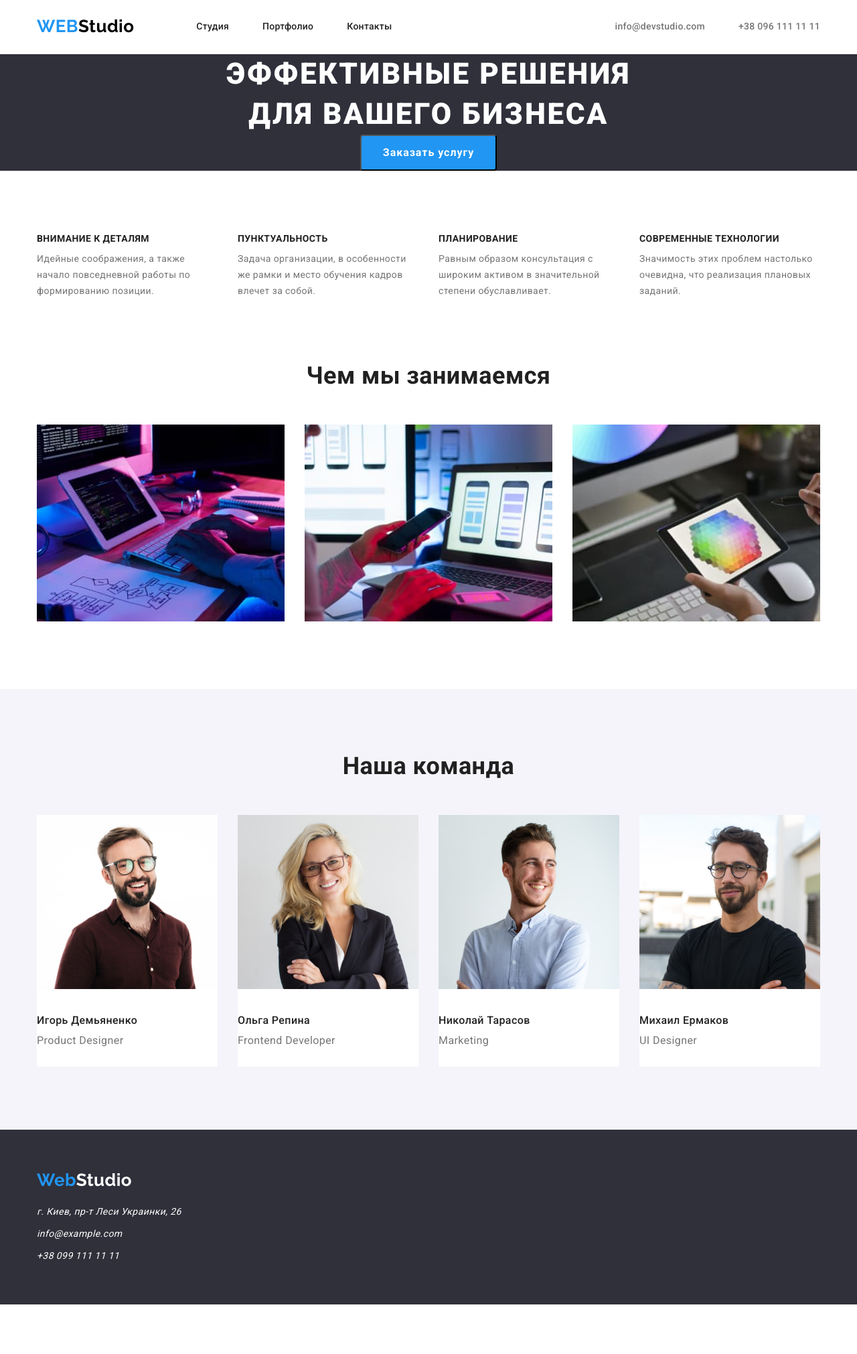
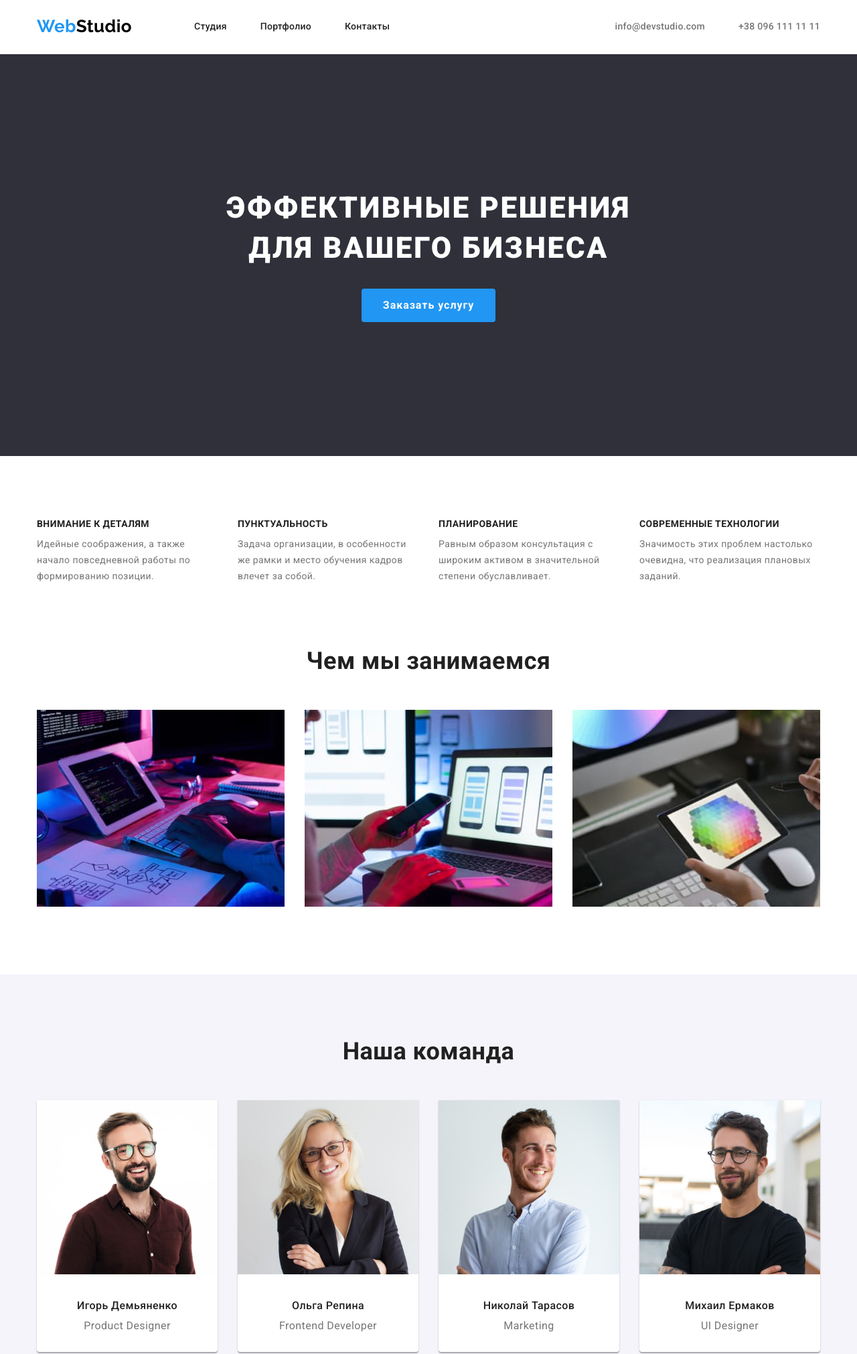
Before and after one commit to OlhaShutikova/goit-markup-hw-03, a plain HTML site: page index.html in a window 1280 px wide. Shown: the top 2022 px of the page at 67% size. Before the commit the page ends 1948 px from the top, so only its background shows below. Drawn offline with Linux system fonts and the light colour scheme.

Commit message:
Lesson 3. Changed mistakes

```diff
--- a/css/style.css
+++ b/css/style.css
@@ -126,12 +126,14 @@ body {
 /* Slogan section */
 
 .slogan {
+  padding: 200px 0;
   color: var(--primary-white-color);
   background-color: #2f303a;
   text-align: center;
 }
 
 .slogan-title {
+  margin-bottom: 30px;
   font-weight: 900;
   font-size: 44px;
   line-height: 1.36;
@@ -141,6 +143,7 @@ body {
 }
 
 .button {
+  border: none;
   padding: 10px 32px;
   border-radius: 4px;
   min-width: 200px;
@@ -210,6 +213,9 @@ body {
 
 .person > .item {
   width: 270px;
+  box-shadow: 0px 1px 3px rgba(0, 0, 0, 0.12), 0px 1px 1px rgba(0, 0, 0, 0.14),
+    0px 2px 1px rgba(0, 0, 0, 0.2);
+  border-radius: 0px 0px 4px 4px;
 }
 
 .team {
@@ -223,12 +229,14 @@ body {
   font-weight: 500;
   font-size: 16px;
   line-height: 1.2;
+  text-align: center;
 }
 
 .section-text {
   margin-bottom: 30px;
   font-size: 16px;
   line-height: 1.2;
+  text-align: center;
 }
 
 .portfolio-info {
@@ -252,7 +260,7 @@ body {
 }
 
 .footer-nav {
-  color: var(--primary-white-color);
+  color: rgba(255, 255, 255, 0.6);
   text-decoration: none;
 }
 
@@ -290,6 +298,8 @@ body {
   margin-right: 8px;
 }
 .button-offer {
+  border: none;
+  border-radius: 4px;
   padding: 6px 22px;
   color: var(--accent-color);
   background-color: #f5f4fa;
@@ -320,6 +330,7 @@ body {
 .portfolio-info {
   margin: 20px 24px;
 }
+
 .portfolio-subtitle {
   font-size: 16px;
   line-height: 1.9;
@@ -332,7 +343,7 @@ body {
 }
 
 .portfolio-item {
-  border-bottom: 1px solid #eeeeee;
+  border: 1px solid #eeeeee;
   margin: 15px;
   width: 370px;
 }
--- a/index.html
+++ b/index.html
@@ -21,7 +21,7 @@
     <header class="header">
         <div class="conteiner main-nav">
         <nav class="subconteiner">
-            <a href="/" class="logo">WEB<span class="logo-abr">Studio</span></a>
+            <a href="/" class="logo">Web<span class="logo-abr">Studio</span></a>
 
             <ul class="site-nav list">
                 <li class="nav-item"><a href="./index.html" class="link">Студия</a></li>
```
Also changed, not shown: portfolio.html (+1 -1 lines).
